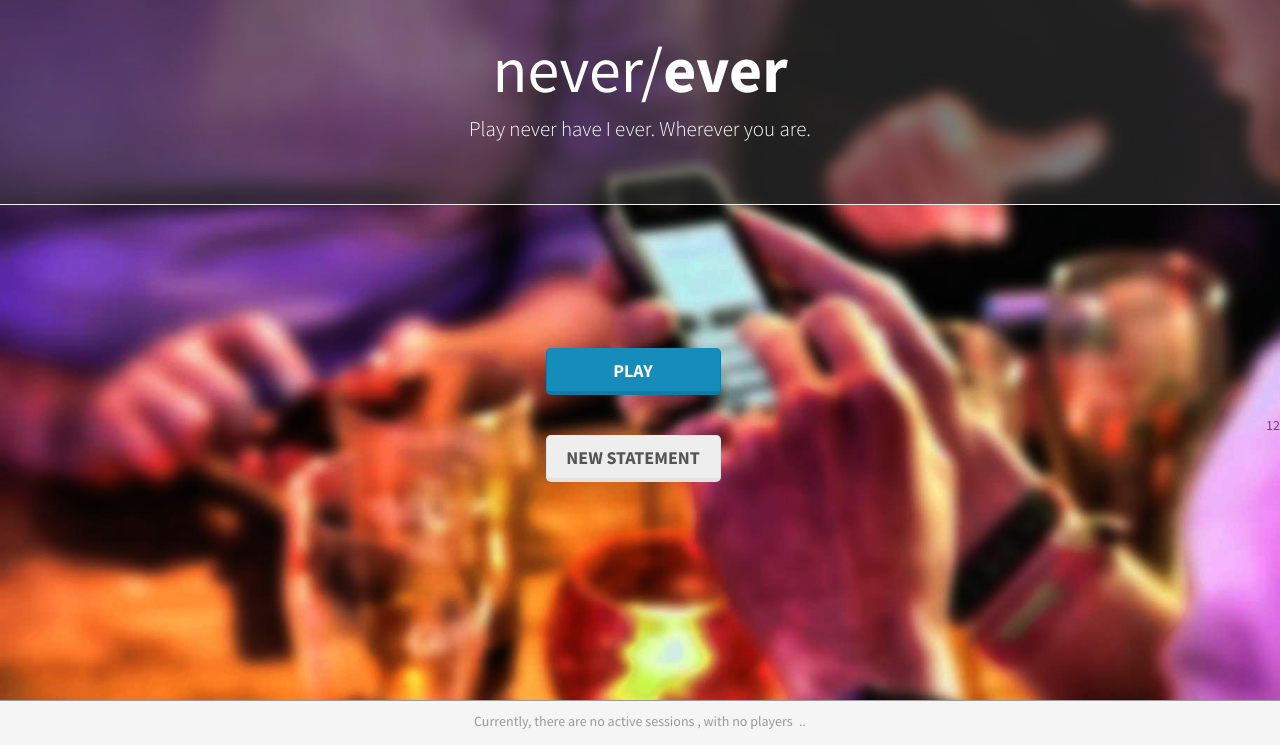
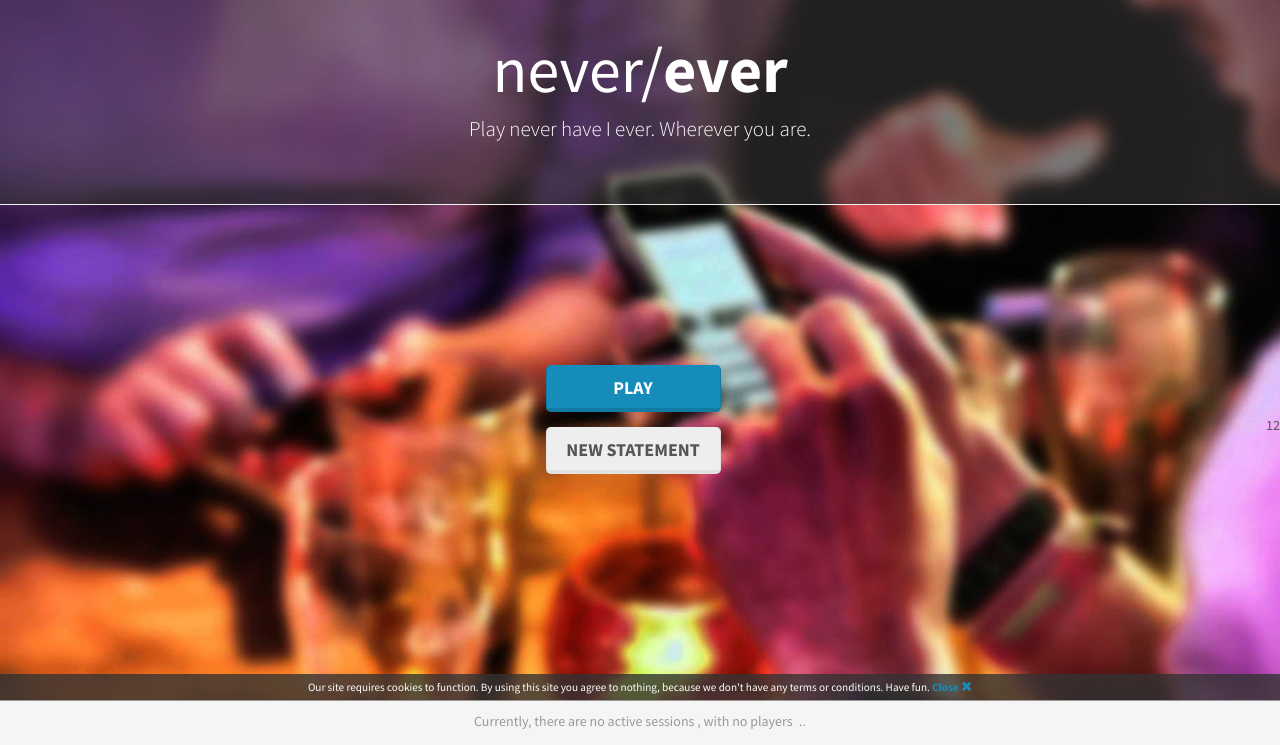
Before and after one commit to RRothfeld/NeverEver, a Django app: page / in a window 1280 px wide. Shown: the part 55-800 px from the top of the page. Run offline with Django 3.2, Linux system fonts and the light colour scheme; data that the repository does not hold is empty; some libraries are stand-ins or nearby versions.

Commit message:
Cookie note

```diff
--- a/static/css/index.css
+++ b/static/css/index.css
@@ -27,3 +27,21 @@ body{
   height: 45px;
   background-color: #f5f5f5;
 }
+
+#cookie_box {
+	position: fixed;
+	display: none;
+	bottom: 45px;
+	font-size: 0.8em;
+	z-index: 1000;
+    background-color:rgba(51,51,51,0.8);
+	padding:5px;
+	text-align:center;
+	width:100%;
+	color:#ffffff;
+}
+
+#cookie_box a:hover {
+    color:#ffffff;
+    text-decoration: underline
+}
--- /dev/null
+++ b/static/js/cookienote.js
@@ -0,0 +1,32 @@
+// Source: http://www.amitywebsolutions.co.uk/blog/javascript-notification-box-using-cookies-to-remember-close
+
+$(document).ready(function() {
+    if(getCookie('show_cookie_message') != 'no') {
+        $('#cookie_box').show();
+    }
+
+    $('.cookie_box_close').click(function() {
+        $('#cookie_box').animate({opacity:0 }, "slow");
+        setCookie('show_cookie_message','no');
+        return false;
+    });
+});
+
+function setCookie(cookie_name, value) {
+    document.cookie = cookie_name+ "=" + escape(value);
+}
+
+function getCookie(cookie_name) {
+    if (document.cookie.length>0) {
+        cookie_start = document.cookie.indexOf(cookie_name + "=");
+        if (cookie_start != -1) {
+            cookie_start = cookie_start + cookie_name.length+1;
+            cookie_end = document.cookie.indexOf(";",cookie_start);
+            if (cookie_end == -1) {
+                cookie_end = document.cookie.length;
+            }
+            return unescape(document.cookie.substring(cookie_start,cookie_end));
+        }
+    }
+    return "";
+}
--- a/templates/neverever/index.html
+++ b/templates/neverever/index.html
@@ -15,13 +15,19 @@
 
     <div class="vertical-center">
         <div class="container-fluid">
-                <div class="row row-spacing">
+                <div class="row row-spacing-top">
                         <a href="/play" class="btn btn-primary btn-lg center-block btn-ne-main">Play</a>
                 </div>
                 <div class="row row-spacing">
                     <a href="/new-statement" class="btn btn-default btn-lg center-block btn-ne-main">New Statement</a>
                 </div>
         </div>12
+    </div>
+
+    <div id="cookie_box">
+        Our site requires cookies to function. By using this site you agree to nothing, because we
+        don't have any terms or conditions. Have fun. <a href="#" class="cookie_box_close"><strong>Close</strong>
+        <span class="glyphicon glyphicon-remove"></span></a>
     </div>
 
     <footer class="footer">
@@ -46,3 +52,8 @@
         </div>
     </footer>
 {% endblock %}
+
+{% block footer_block %}
+    <!-- Cookie Crap -->
+    <script src="{% static "js/cookienote.js" %}"></script>
+{% endblock %}
--- a/templates/neverever/play.html
+++ b/templates/neverever/play.html
@@ -59,7 +59,7 @@
                 {% endfor %}
             {% endfor %}
             <div class="container row-spacing">
-                <input class="btn btn-primary btn-lg center-block" type="submit" value="Submit">
+                <input class="btn btn-primary btn-lg center-block" type="submit" value="Next Statement">
             </div>
         </form>
     </div>
@@ -78,6 +78,8 @@
     <!-- Switch -->
     <script src="{% static "js/bootstrap-switch.js" %}"></script>
     <script>$('input:checkbox').bootstrapSwitch();</script>
+    <script>$('input:checkbox').bootstrapSwitch('onText','Yeah');</script>
+    <script>$('input:checkbox').bootstrapSwitch('offText','Nope');</script>
     {% if nPlayers >= 6 %}
         <script>$('#add_button').prop('disabled', true);</script
     {% endif %}
```
